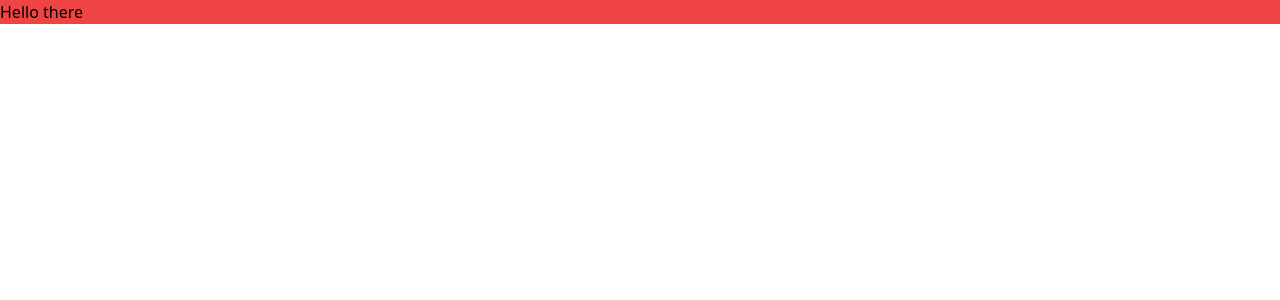
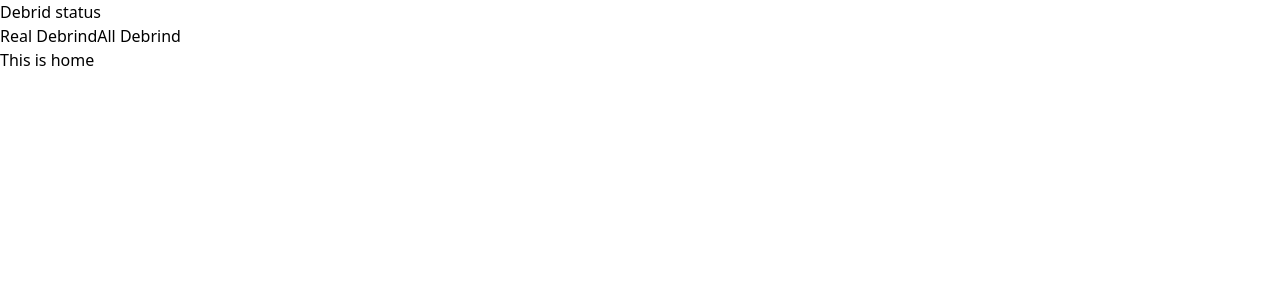
Before and after one commit to Valac01/debrid-status, a React (Create React App) app: page / in a window 1280 px wide. Shown: the top 300 px of the page. Built offline with nearby package versions, Linux system fonts and the light colour scheme.

Commit message:
Project initial file setup

```diff
--- a/package.json
+++ b/package.json
@@ -12,6 +12,7 @@
     "postcss": "^7.0.35",
     "react": "^17.0.1",
     "react-dom": "^17.0.1",
+    "react-router-dom": "^5.2.0",
     "react-scripts": "4.0.2",
     "tailwindcss": "npm:@tailwindcss/postcss7-compat@^2.0.3",
     "web-vitals": "^1.0.1"
--- a/src/App.js
+++ b/src/App.js
@@ -1,8 +1,29 @@
+import { BrowserRouter as Router, Switch, Route } from 'react-router-dom'
+import Navbar from "./components/Navbar";
+import RealDebrid from "./pages/RealDebrid";
+import AllDebrid from "./pages/AllDebrid";
+import Home from './pages/Home';
+
 function App() {
   return (
-    <div className="App">
-      <h1 className="bg-red-500">Hello there</h1>
-    </div>
+    <Router>
+      <div className="App">
+        <Navbar />
+        <div className="pages">
+          <Switch>
+            <Route exact path="/">
+              <Home />
+            </Route>
+            <Route exact path="/real-debrid">
+              <RealDebrid />
+            </Route>
+            <Route exact path="/all-debrid">
+              <AllDebrid />
+            </Route>
+          </Switch>
+        </div>
+      </div>
+    </Router>
   );
 }
 
--- /dev/null
+++ b/src/components/Navbar.js
@@ -0,0 +1,15 @@
+import { Link } from 'react-router-dom'
+
+const Navbar = () => {
+  return (
+    <div className="navbar">
+      <div className="site-name">Debrid status</div>
+      <nav>
+        <Link to="/real-debrid">Real Debrind</Link>
+        <Link to="/all-debrid">All Debrind</Link>
+      </nav>
+    </div>
+  );
+}
+
+export default Navbar;
--- /dev/null
+++ b/src/pages/AllDebrid.js
@@ -0,0 +1,9 @@
+const RealDebrid = () => {
+  return (
+    <div>
+      <h1>All Debrid</h1>
+    </div>
+  );
+}
+
+export default RealDebrid;
--- /dev/null
+++ b/src/pages/Home.js
@@ -0,0 +1,9 @@
+const Home = () => {
+  return (
+    <div className="home">
+      <h1>This is home</h1>
+    </div>
+  );
+}
+
+export default Home;
--- /dev/null
+++ b/src/pages/RealDebrid.js
@@ -0,0 +1,9 @@
+const RealDebrid = () => {
+  return (
+    <div>
+      <h1>Real Debrid</h1>
+    </div>
+  );
+}
+
+export default RealDebrid;
```
Also changed, not shown: 1 other file (tests, documents, lock files or other folders).
